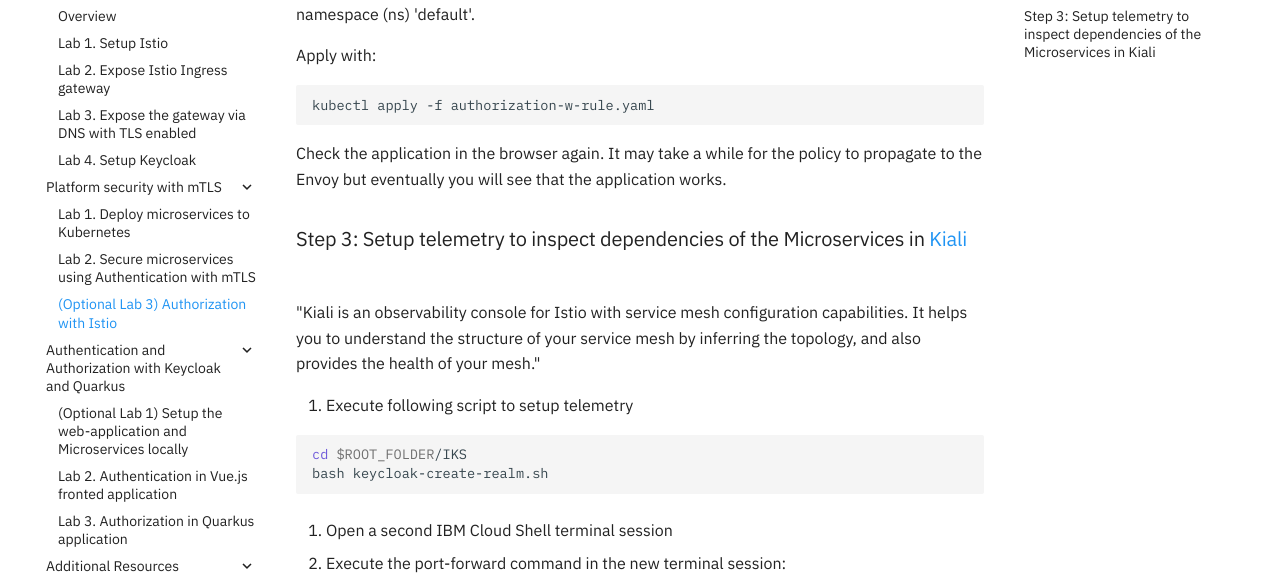
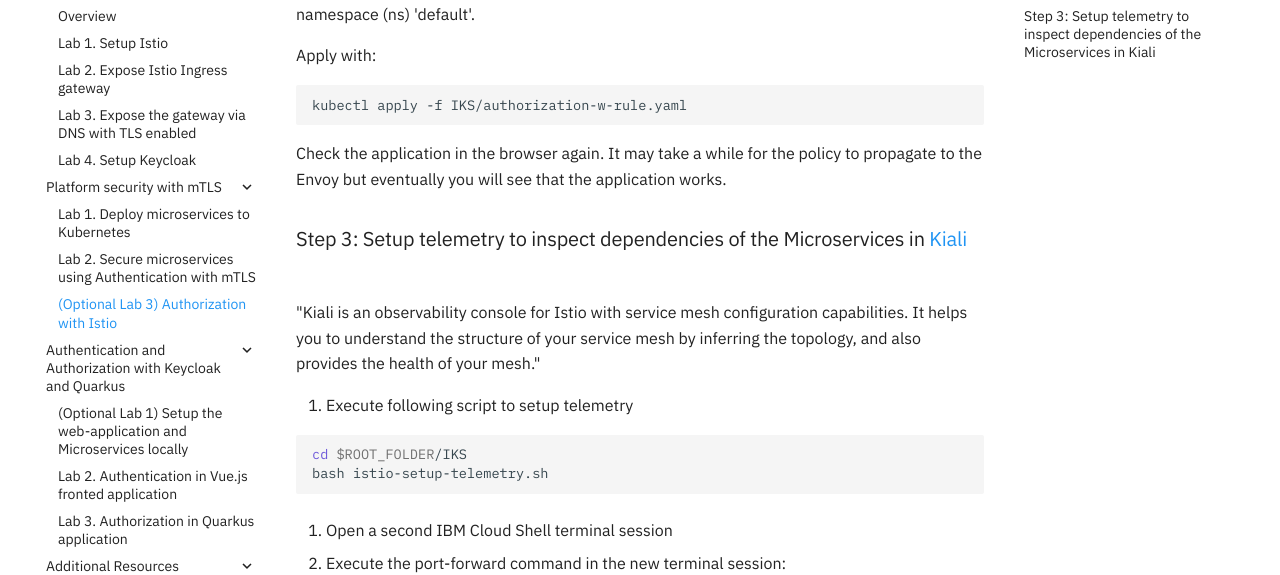
Before and after one commit to IBM/cloud-native-starter-security-workshop, an MkDocs documentation site: the page built from workshop/p-sec-exercise-03/README.md, in a window 1280 px wide and 900 px high, scrolled down 2550 px. Shown: the part 164-739 px from the top of the window. Built offline with MkDocs 1.6.1 and Material for MkDocs 9.7.7, drawn with Linux system fonts in a browser that asks for light colours; comment, search, counter and statistics services are not loaded.

Commit message:
update fix wrong bash and path

````diff
--- a/workshop/p-sec-exercise-03/README.md
+++ b/workshop/p-sec-exercise-03/README.md
@@ -133,7 +133,7 @@ It allows 'GET' and 'POST' access to the articles service for the service accoun
 Apply with:
 
 ```sh
-kubectl apply -f authorization-w-rule.yaml
+kubectl apply -f IKS/authorization-w-rule.yaml
 ```
 
 Check the application in the browser again. It may take a while for the policy to propagate to the Envoy but eventually you will see that the application works.
@@ -147,7 +147,7 @@ Check the application in the browser again. It may take a while for the policy t
 
 ```sh
 cd $ROOT_FOLDER/IKS
-bash keycloak-create-realm.sh
+bash istio-setup-telemetry.sh
 ```
 
 2. Open a second IBM Cloud Shell terminal session
````
